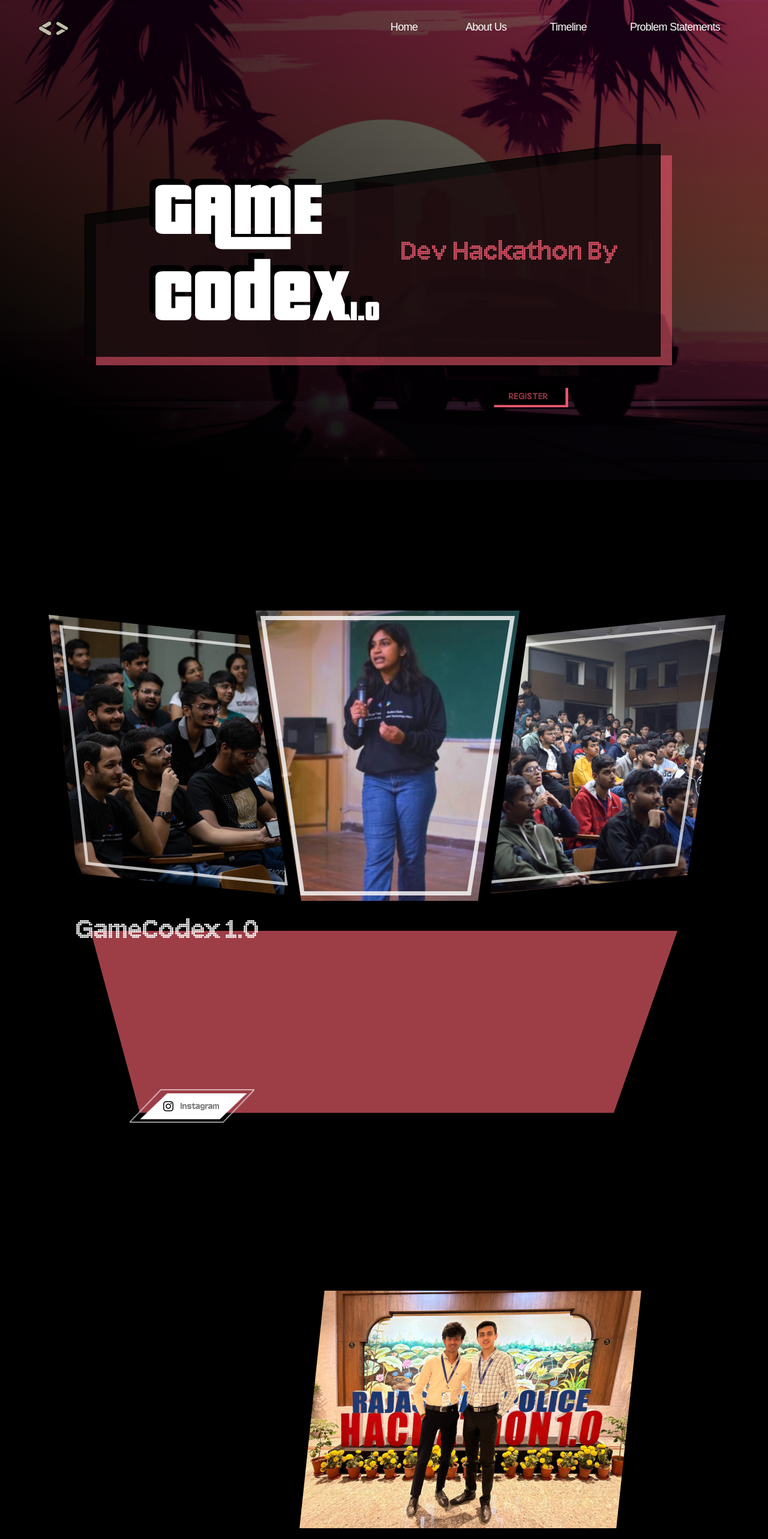
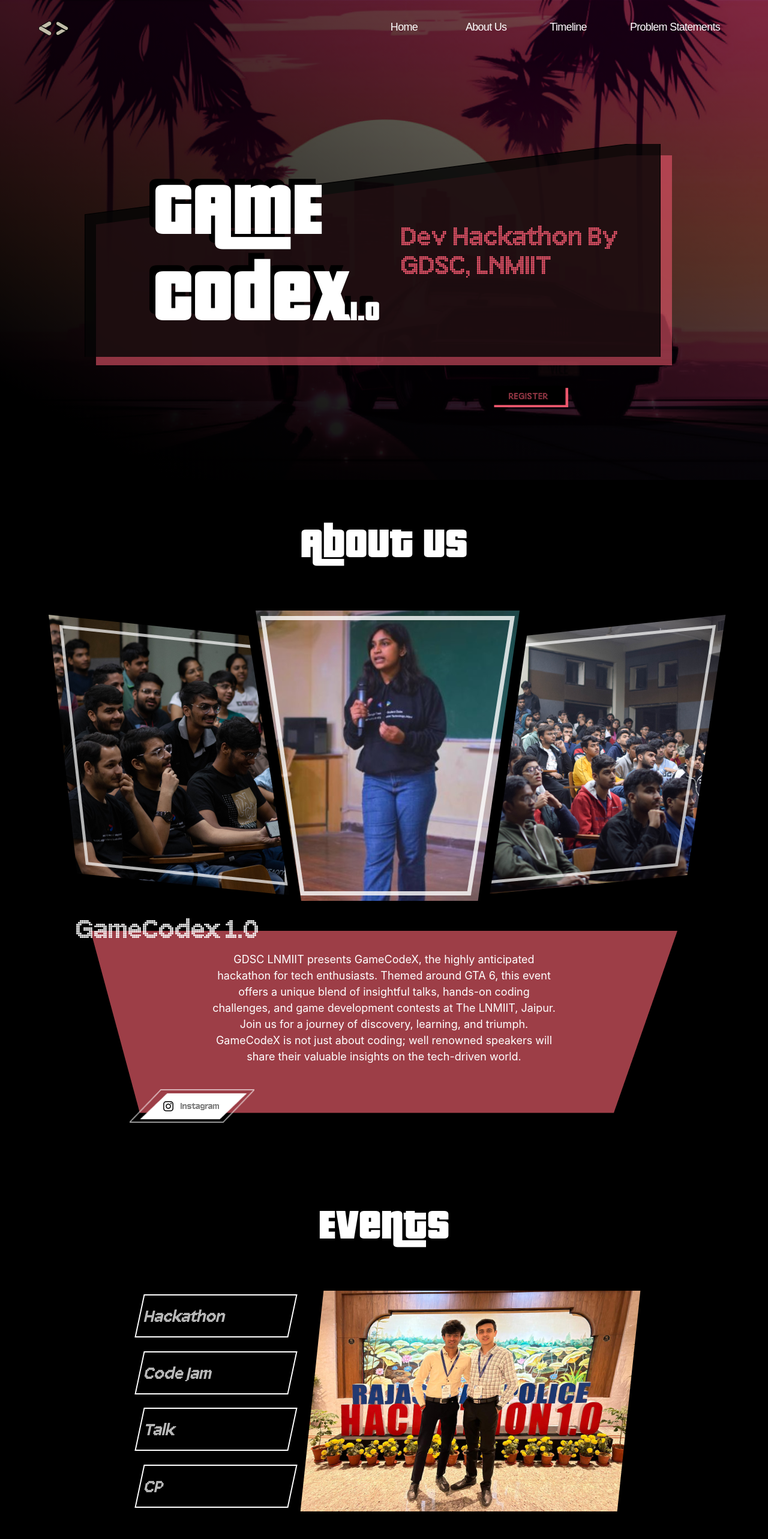
Before and after one commit to dhruvchandak30/GDSC-Hackathon-website, a React (Create React App) app in the folder client/: page / in a window 1280 px wide. Shown: the top 2566 px of the page at 60% size. Built offline with nearby package versions, Linux system fonts and the light colour scheme.

Commit message:
Added Event Image

```diff
--- a/client/src/App.js
+++ b/client/src/App.js
@@ -19,7 +19,7 @@
   useEffect(() => {
     setTimeout(() => {
       setLoading(false);
-    }, 3000);
+    }, 100);
   }, []);
   return (
     <div className="">
--- a/client/src/components/Events/Event.css
+++ b/client/src/components/Events/Event.css
@@ -7,14 +7,14 @@
 .EventContainer:hover + .EventImage {
   filter: brightness(50%);
 }
-.EventImage:hover +.EventImage{
+.EventImage:hover + .EventImage {
   filter: brightness(50%);
 }
 
 .EventImage:hover {
   filter: brightness(50%);
 }
-#EventContainer1{
+#EventContainer1 {
   /* display: none; */
 }
 
@@ -23,8 +23,7 @@
 }
 
 @media (max-width: 768px) {
-  .EventContainer {
-    max-height: 300px;
-    overflow-y: scroll;
+  #EventContainer1 {
+    display: block;
   }
 }
--- a/client/src/components/Events/Event.js
+++ b/client/src/components/Events/Event.js
@@ -1,4 +1,4 @@
-import React, { useState } from "react";
+import React, { useEffect, useState } from "react";
 import AryanEvents from "../../assets/AryanEvents.jpg";
 import HackathonImage from "../../assets/HackathonImage.jpg";
 import Talk from "../../assets/Talk.jpg";
@@ -33,7 +33,13 @@
 const Event = () => {
   const [activeCard, setActiveCard] = useState(null);
   const [events, setEventsData] = useState(EventData[1]);
+
   const [EventImageVisibility, setEventImage] = useState(false);
+  useEffect(() => {
+    if (window.innerWidth < 500) {
+      setEventImage(true);
+    }
+  }, [EventImageVisibility]);
 
   const ChangeEventHandler = (text) => {
     setActiveCard(text);
@@ -74,28 +80,28 @@
 
       <div className="flex lg:flex-row flex-col lg:justify-center ">
         <div className="flex lg:flex-col flex-wrap p-4 gap-4 justify-evenly">
-          <div data-aos="fade-right"   data-aos-delay="500"  data-aos-once="true">
+          <div data-aos="fade-right" data-aos-delay="200" data-aos-once="true">
             <EventTitleCard
               onClick={() => ChangeEventHandler("Hackathon")}
               text="Hackathon"
               isActive={activeCard === "Hackathon"}
             />
           </div>
-          <div data-aos="fade-right"   data-aos-delay="500" data-aos-once="true">
+          <div data-aos="fade-right" data-aos-delay="250" data-aos-once="true">
             <EventTitleCard
               onClick={() => ChangeEventHandler("Code Jam")}
               text="Code Jam"
               isActive={activeCard === "Code Jam"}
             />
           </div>
-          <div data-aos="fade-right"   data-aos-delay="500" data-aos-once="true">
+          <div data-aos="fade-right" data-aos-delay="300" data-aos-once="true">
             <EventTitleCard
               onClick={() => ChangeEventHandler("Talk")}
               text="Talk"
               isActive={activeCard === "Talk"}
             />
           </div>
-          <div data-aos="fade-right"   data-aos-delay="500" data-aos-once="true">
+          <div data-aos="fade-right" data-aos-delay="350" data-aos-once="true">
             <EventTitleCard
               onClick={() => ChangeEventHandler("CP")}
               text="CP"
@@ -113,7 +119,7 @@
             <img
               src={events.img}
               id="EventImagee"
-              className="items-center flex p-4 -skew-x-6 justify-between w-[35rem]"
+              className="items-center flex p-4 lg:-skew-x-6 justify-between w-[35rem] lg:h-[25rem]"
               alt="Events"
               style={{
                 filter: !EventImageVisibility
--- a/client/src/components/Footer/Footer.jsx
+++ b/client/src/components/Footer/Footer.jsx
@@ -21,17 +21,12 @@
   return (
     <div className=" pt-16 pb-4">
       <div className="flex lg:flex-row flex-col justify-evenly">
-        <div className="flex items-center  justify-center gap-x-2">
+        <div className="flex mb-8 items-center  justify-center gap-x-2">
           <div className="text-white">
             <h1 className="font-pricedown text-5xl">GAME</h1>
             <h1 className="font-pricedown text-5xl">
               codex <span className="text-xl">1.0</span>
             </h1>
-            {/* <ul className="flex gap-x-4 mt-4 ms-2">
-              <FaGithub />
-              <FaTwitter />
-              <FaInstagram />
-            </ul> */}
           </div>
           <div>
             <img src={logo} alt="" />
@@ -39,7 +34,7 @@
         </div>
         <div className="flex lg:flex-row lg:w-1/2 justify-around  items-center lg:p-0  p-4">
           <div className="text-white font-instagram">
-            <h1 className="text-3xl font-bold mb-4">Navigate to</h1>
+            <h1 className="lg:text-3xl text-2xl font-bold mb-4">Navigate to</h1>
             <ul className="flex flex-col gap-y-2  font-medium text-xl">
               <li onClick={scrollAboutUs} className="font-instagramcursor-pointer">
                 About us
@@ -53,8 +48,8 @@
             </ul>
           </div>
           <div className="text-white">
-            <h1 className="text-3xl font-bold font-instagram mb-4">Location</h1>
-            <div className="border-2 border-white lg:w-[250px] h-[150px]">
+            <h1 className="lg:text-3xl text-2xl font-bold font-instagram mb-4">Location</h1>
+            <div className="border-2 border-white lg:w-[250px] h-[130px] ">
               <iframe
                 src="https://www.google.com/maps/embed?pb=!1m18!1m12!1m3!1d22854.66655837726!2d75.89942105947914!3d26.934854449450757!2m3!1f0!2f0!3f0!3m2!1i1024!2i768!4f13.1!3m3!1m2!1s0x396dba21e8a1d1c9%3A0x5ab565cce4d44c2b!2sThe%20LNM%20Institute%20of%20Information%20Technology!5e0!3m2!1sen!2sin!4v1689738363994!5m2!1sen!2sin"
                 width="100%"
--- a/client/src/components/Hero/Hero.jsx
+++ b/client/src/components/Hero/Hero.jsx
@@ -20,7 +20,7 @@
   useEffect(() => {
     const timeoutId = setTimeout(() => {
       setIsVisible(true);
-    }, 2500);
+    }, 1450);
 
     return () => clearTimeout(timeoutId);
   }, []);
--- a/client/src/components/Hero/style.css
+++ b/client/src/components/Hero/style.css
@@ -29,7 +29,7 @@
 .text1 {
   width: 16ch;
   border-right: 3px solid;
-  animation: blink 1s step-end infinite, type 2.5s steps(30) forwards;
+  animation: blink 1s step-end infinite, type 1.5s steps(30) forwards;
   overflow: hidden;
   white-space: nowrap;
   animation-iteration-count: 1;
@@ -38,7 +38,7 @@
 .text2 {
   width: 10ch;
   border-right: 3px solid;
-  animation: blink 1s step-end infinite, type 2s steps(30) forwards;
+  animation: blink 1s step-end infinite, type 1s steps(30) forwards;
   overflow: hidden;
   white-space: nowrap;
   animation-iteration-count: 1;
--- a/client/src/components/Loader/Loader.js
+++ b/client/src/components/Loader/Loader.js
@@ -61,7 +61,7 @@
         </h1>
       </div>
       <div className={LoaderCss.subheading} ref={subHeadingRef}>
-        <h3>The LNM Institute of Information Technology</h3>
+        <h3 className="text-white font-bold lg:text-4xl text-xl">The LNM Institute of Information Technology</h3>
       </div>
       <img src={logo} className={LoaderCss.logo} alt="Logo" ref={circlesRef} />
       <div className={`${LoaderCss.circle} ${LoaderCss.circle1}`}></div>
--- a/client/src/components/Loader/Loader.module.css
+++ b/client/src/components/Loader/Loader.module.css
@@ -1,4 +1,3 @@
-
 /* .preloader {
     position: absolute;
     width: 100%;
@@ -18,7 +17,7 @@
   flex-direction: column;
   align-items: center;
   justify-content: center;
-    height: 100vh; /* Adjust this to your needs */
+  height: 100vh;
   background-color: black;
   width: 100vw;
   overflow: hidden;
@@ -26,8 +25,7 @@
   /* Add more styles as needed */
 }
 
-  .logo
-  {
+.logo {
   width: 100px;
   height: 100px;
   top: 30%;
@@ -38,15 +36,13 @@
   pointer-events: none;
 }
 
-  .heading
-  {
+.heading {
   top: 26%;
   left: 40%;
   position: absolute;
 }
 
-  .subheading
-  {
+.subheading {
   top: 35%;
   left: 40%;
   position: absolute;
@@ -63,70 +59,88 @@
   transform: translateX(-50%) translateY(-50%);
 }
 .circle1 {
-    background-color: #DB3236;
+  background-color: #db3236;
   opacity: 0;
   animation: 4s circle-move 0s infinite;
 }
 .circle2 {
-    background-color: #3CBA54;
+  background-color: #3cba54;
   opacity: 0;
   animation: 4s circle-move 1s infinite;
 }
 .circle3 {
-    background-color: #4885ED;
+  background-color: #4885ed;
   opacity: 0;
   animation: 4s circle-move 2s infinite;
 }
 .circle4 {
-    background-color: #F4C20D;
+  background-color: #f4c20d;
   opacity: 0;
   animation: 4s circle-move 3s infinite;
 }
 
 @keyframes circle-move {
-    0%, 15% { left: 53.5%; transform: translateX(-50%) translateY(-50%) scale(0); opacity: 0; }
-      15.1%, 25% { left: 53.5%; transform: translateX(-50%) translateY(-50%) scale(0.5); opacity: 0.5; }
-    50% { left: 50%; transform: translateX(-50%) translateY(-50%) scale(1); opacity: 1; }
-    75%, 85% { left: 46.5%; transform: translateX(-50%) translateY(-50%) scale(0.5); opacity: 0.5; }
-    85.1%, 100% { left: 46.5%; transform: translateX(-50%) translateY(-50%) scale(0); opacity: 0; }
+  0%,
+  15% {
+    left: 53.5%;
+    transform: translateX(-50%) translateY(-50%) scale(0);
+    opacity: 0;
+  }
+  15.1%,
+  25% {
+    left: 53.5%;
+    transform: translateX(-50%) translateY(-50%) scale(0.5);
+    opacity: 0.5;
+  }
+  50% {
+    left: 50%;
+    transform: translateX(-50%) translateY(-50%) scale(1);
+    opacity: 1;
+  }
+  75%,
+  85% {
+    left: 46.5%;
+    transform: translateX(-50%) translateY(-50%) scale(0.5);
+    opacity: 0.5;
+  }
+  85.1%,
+  100% {
+    left: 46.5%;
+    transform: translateX(-50%) translateY(-50%) scale(0);
+    opacity: 0;
+  }
 }
 
-
-  @media (max-width: 1110px)
-  {
-
-    .logo
-    {
+@media (max-width: 1110px) {
+  .logo {
     top: 30%;
-      left: 20%;
+    left: 5%;
   }
-      .heading
-      {
+  .heading {
     font-size: 1rem;
     top: 30%;
     left: 35%;
   }
 
-      .subheading
-      {
-        display: none;
+  .subheading {
+    /* display: none; */
+    top: 50%;
+    left: 10%;
+    text-align: center;
+    font-size: 1rem;
   }
 }
 
-  @media (max-width: 675px)
-  {
-    .logo
-    {
-      display: none;
+@media (max-width: 675px) {
+  .logo {
+    /* display: none; */
   }
 
-    .heading
-    {
-      display: none;
+  .heading {
+    /* display: none; */
   }
 
-    .circle
-    {
-      top: 50%;
+  .circle {
+    top: 70%;
   }
 }
--- a/client/src/components/PS/PSCard.js
+++ b/client/src/components/PS/PSCard.js
@@ -5,8 +5,8 @@
     <div className="text-white w-[15rem] mx-32  my-8">
       <img
         data-aos="flip-left"
-        data-aos-duration="3000"
-        data-aos-delay="500"
+        data-aos-duration="1000"
+        data-aos-delay="200"
         data-aos-once="true"
         src={img}
         className="w-[15rem] cursor-pointer"
```
Lines whose indentation alone changed are shown as unchanged.
